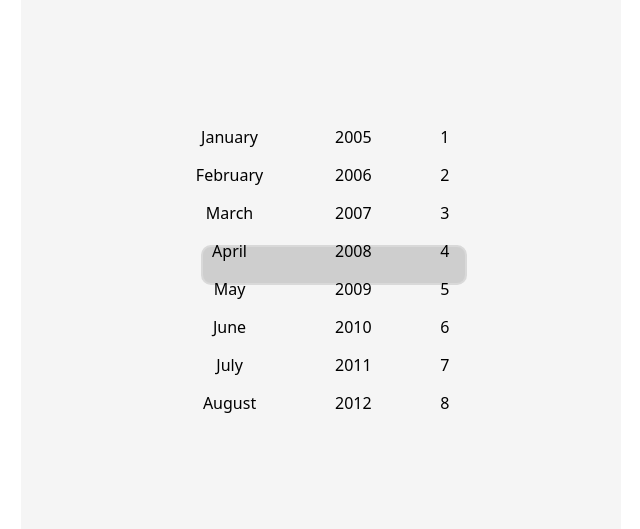
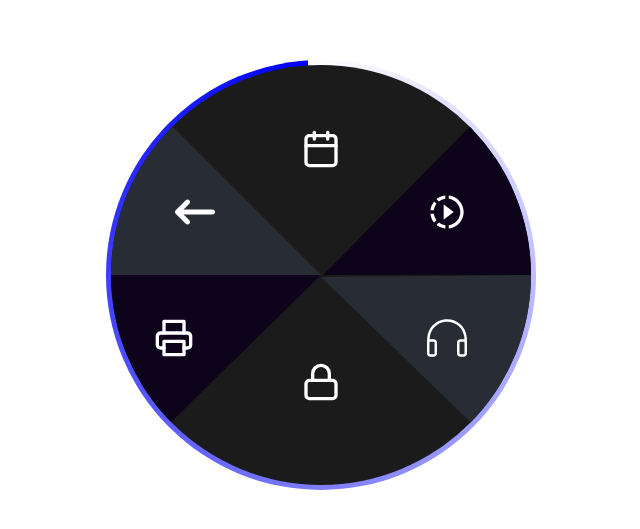
Before and after one commit to Bikash-jha11/UI-crafts, a React (Vite) app: page / in a window 1280 px wide. Shown: the part 125-654 px from the top of the page, without its empty margins (319-959 px from the left). Built offline with nearby package versions, Linux system fonts and the light colour scheme.

Commit message:
radial menu done

```diff
--- a/src/App.tsx
+++ b/src/App.tsx
@@ -12,13 +12,14 @@ import Carousel from './component/Carousel';
 import Minimap from './component/Minimap';
 import TextReveal from './component/TextReveal';
 import Wheelinput from './component/Wheelinput';
+import Radialmenu from './component/Radialmenu';
 
 
 function App() {
   return (
     <>
       <div className=''>
-        <Wheelinput />
+        <Radialmenu />
       </div>
     </>
   )
--- /dev/null
+++ b/src/component/Radialmenu.tsx
@@ -0,0 +1,35 @@
+import React from 'react'
+import styles from '../styles/Radialmenu.module.css'
+import { FaArrowLeftLong } from "react-icons/fa6";
+import { FiPrinter } from "react-icons/fi";
+import { MdSlowMotionVideo } from "react-icons/md";
+import { SlEarphones } from "react-icons/sl";
+import { FiCalendar } from "react-icons/fi";
+import { FiLock } from "react-icons/fi";
+
+function Radialmenu() {
+  return (
+    <div className={styles.container}>
+        <div className={styles.wrapper}>
+        <div className={styles.main}>
+            <div className={styles.div1}>
+               <FaArrowLeftLong className={styles.icon1}/>
+            </div>
+            <div className={styles.div2}>
+               <MdSlowMotionVideo className={styles.icon2}/>
+            </div>
+            <div className={styles.div3}>
+                  <FiPrinter className={styles.icon3}/>
+            </div>
+            <div className={styles.div4}>
+                   <SlEarphones className={styles.icon4}/>
+            </div>
+                 <FiCalendar className={styles.icon5}/>
+                 <FiLock className={styles.icon6}/>
+        </div>
+        </div>
+    </div>
+  )
+}
+
+export default Radialmenu
--- /dev/null
+++ b/src/styles/Radialmenu.module.css
@@ -0,0 +1,160 @@
+* {
+
+}
+
+.container {
+
+    display: flex;
+    justify-content: center;
+    align-items: center;
+    height: 100vh;
+}
+
+@property --angle{
+    syntax: "<angle>";
+    initial-value: 0deg;
+    inherits: false;
+
+}
+.main {
+    position: relative;
+    height: 420px;
+    width: 420px;
+    border-radius: 50%;
+    overflow: hidden;
+    background: #1B1B1B;
+
+    /* display: flex;
+    justify-content: center;
+    align-items: center; */
+
+}
+
+.div1 {
+    position: absolute;
+    clip-path: polygon(0 0, 0% 100%, 100% 100%);
+    height: 50%;
+    width: 50%;
+    left:0;
+    background: #282C35;
+    color: wheat;
+}
+
+
+
+.div2 {
+    position: absolute;
+    clip-path: polygon(100% 0, 1% 100%, 100% 100%);
+    height: 50%;
+    width: 50%;
+    background: #0d031b;
+    right: 0;
+
+}
+
+.div3 {
+    clip-path: polygon(0 0, 100% 0, 0 98%);
+    position: absolute;
+    height: 50%;
+    width: 50%;
+    background: #0d031b;
+    left: 0;
+    bottom:0;
+}
+
+.div4 {
+    clip-path: polygon(0 1%, 100% 0, 100% 98%);
+    position: absolute;
+    height: 50%;
+    width: 50%;
+    background: #282C35;
+    right: 0;
+    bottom:0;
+
+}
+
+.icon1{
+    position: absolute;
+    font-size: 40px;
+    color: aliceblue;
+    top:70%;
+    left:40%;
+    translate: -50% -50%;
+    color:white;
+
+}
+
+.icon2{
+    position: absolute;
+    font-size: 40px;
+    color: aliceblue;
+    left:60%;
+    top:70%;
+    translate: -50% -50%;
+    color:white;
+
+}
+
+.icon3{
+    position: absolute;
+    font-size: 40px;
+    color: aliceblue;
+    top:30%;
+    left:30%;
+    translate: -50% -50%;
+    color:white;
+
+}
+.icon4{
+    position: absolute;
+    font-size: 40px;
+    color: aliceblue;
+    top:30%;
+    left:60%;
+    translate: -50% -50%;
+    color:white;
+
+}
+
+.icon5{
+    position: absolute;
+    font-size: 40px;
+    color: aliceblue;
+    top:20%;
+    left:50%;
+    translate: -50% -50%;
+    color:white;
+}
+
+.icon6{
+    position: absolute;
+    font-size: 40px;
+    color: aliceblue;
+    bottom:15%;
+    left:50%;
+    translate: -50% -50%;
+    color:white;
+}
+
+.wrapper::after{
+  position: absolute;
+  content:'';
+  height:430px;
+  width: 430px;
+  top:50%;
+  left:50%;
+  transform: translate(-50%,-50%);
+  background-image:conic-gradient(from var(--angle),transparent,blue);
+  border-radius: 50%;
+  z-index:-1;
+  animation : spin 2s linear infinite;
+
+}
+
+@keyframes spin{
+    from{
+    --angle: 0deg;
+    }to{
+    --angle: 360deg;
+    }
+}
```
